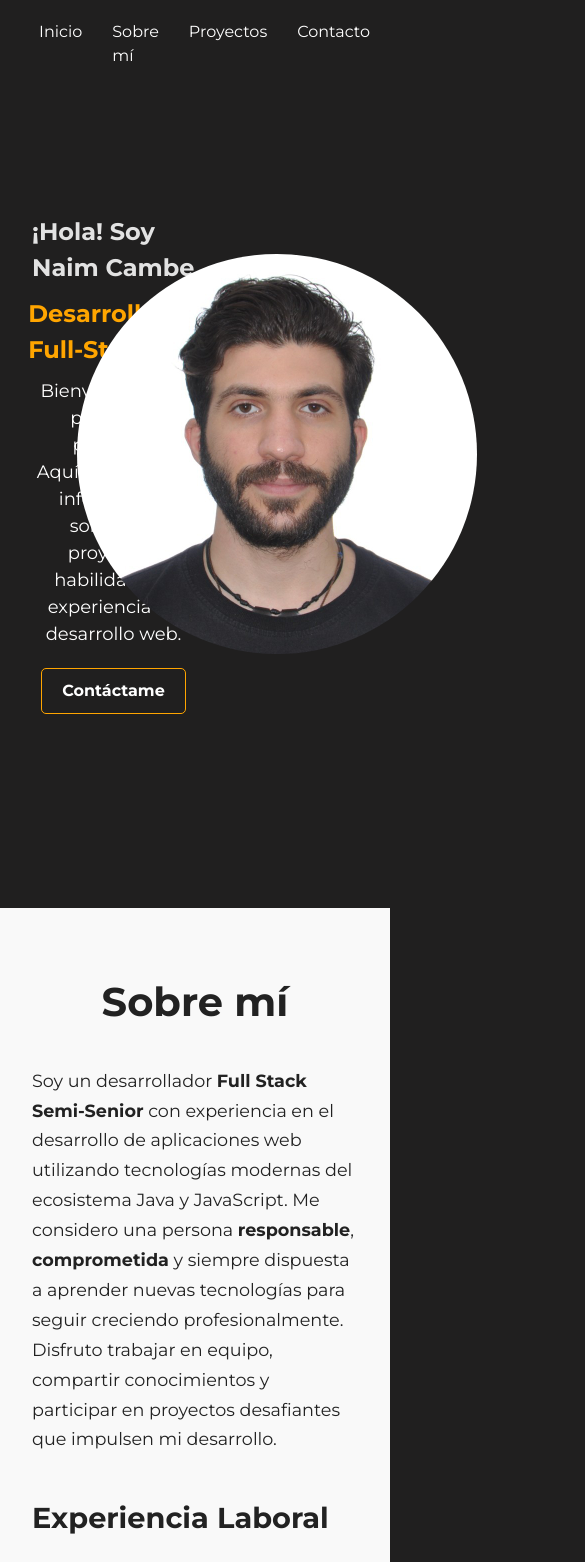
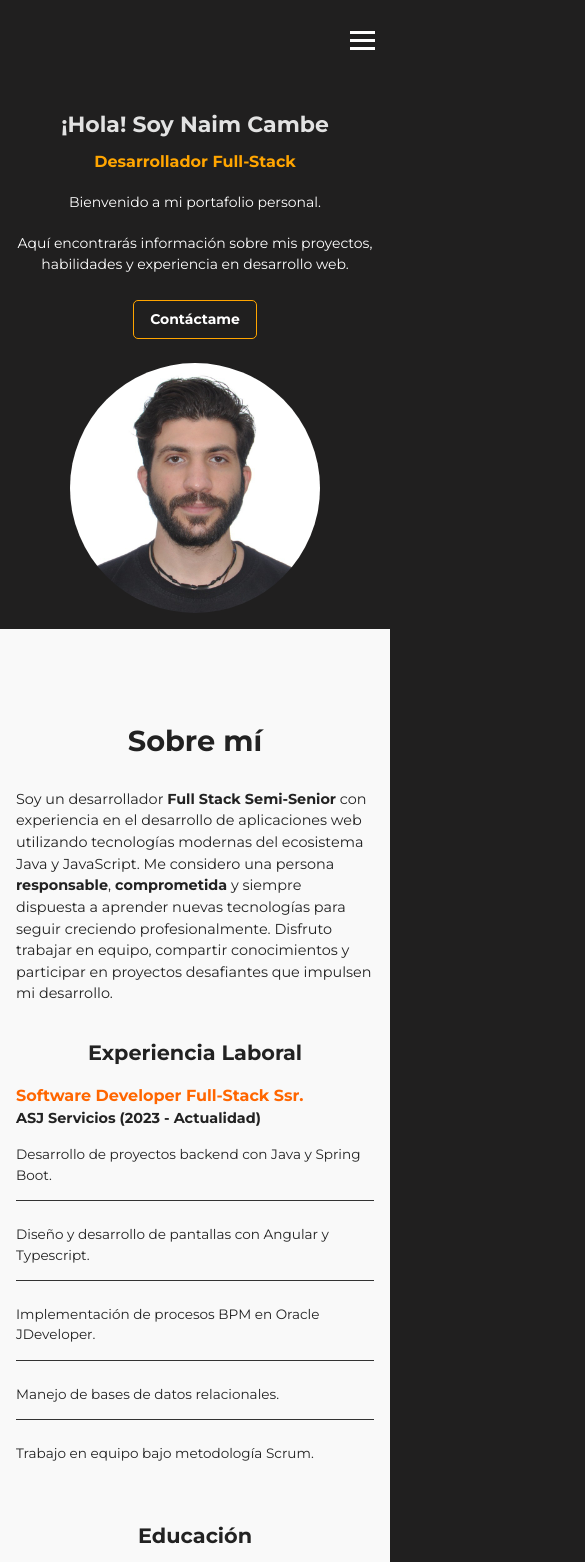
Before and after one commit to NaimJG/my-portfolio, a React (Vite) app in the folder mi-portfolio/: page / in a window 390 px wide. Shown: the top 1562 px of the page, 585 px wide, since content can reach past the window. Built offline with nearby package versions, Linux system fonts and the light colour scheme.

Commit message:
Ajustes en estilos responsive para dispositivos móviles

```diff
--- a/mi-portfolio/src/components/Footer.css
+++ b/mi-portfolio/src/components/Footer.css
@@ -9,6 +9,9 @@
 
 #footer a {
     margin: 0 1rem;
+    color: white;
+    text-decoration: none;
+    transition: color 0.3s ease;
 }
 
 #footer a:hover {
@@ -23,3 +26,74 @@
 #footer .social-links a {
     margin: 0 0.5rem;
 }
+
+#footer p {
+    color: white;
+    margin: 0;
+    font-size: 0.95rem;
+}
+
+/* Responsive para tablets y dispositivos medianos (hasta 768px) */
+@media (max-width: 768px) {
+    #footer {
+        padding: 1.5rem 1rem;
+    }
+
+    #footer p {
+        font-size: 0.9rem;
+    }
+
+    #footer nav {
+        margin-top: 0.8rem;
+    }
+
+    #footer a {
+        margin: 0 0.75rem;
+        font-size: 0.95rem;
+    }
+
+    #footer .social-links {
+        margin-top: 0.8rem;
+    }
+
+    #footer .social-links a {
+        margin: 0 0.4rem;
+    }
+}
+
+/* Responsive para móviles (hasta 480px) */
+@media (max-width: 480px) {
+    #footer {
+        padding: 1.2rem 0.75rem;
+    }
+
+    #footer p {
+        font-size: 0.85rem;
+        line-height: 1.4;
+    }
+
+    #footer nav,
+    #footer .social-links {
+        display: flex;
+        flex-direction: column;
+        gap: 0.5rem;
+    }
+
+    #footer nav {
+        margin-top: 1rem;
+    }
+
+    #footer a {
+        margin: 0;
+        font-size: 0.9rem;
+        display: block;
+    }
+
+    #footer .social-links {
+        margin-top: 0.8rem;
+    }
+
+    #footer .social-links a {
+        margin: 0;
+    }
+}
--- a/mi-portfolio/src/components/Header.css
+++ b/mi-portfolio/src/components/Header.css
@@ -14,6 +14,24 @@
 .logo {
     width: 50px;
     height: 50px;
+}
+
+.hamburger {
+    display: none;
+    flex-direction: column;
+    background: none;
+    border: none;
+    cursor: pointer;
+    gap: 5px;
+    padding: 0;
+}
+
+.hamburger-line {
+    width: 25px;
+    height: 3px;
+    background-color: white;
+    transition: all 0.3s ease;
+    display: block;
 }
 
 ul {
@@ -57,3 +75,54 @@ a {
 ul li:hover a {
   color: orange;
 }
+
+/* Responsive para tablets y dispositivos medianos (hasta 768px) */
+@media (max-width: 768px) {
+    .navbar {
+        padding: 15px;
+    }
+
+    .hamburger {
+        display: flex;
+    }
+
+    .navList {
+        position: absolute;
+        top: 70px;
+        left: 0;
+        width: 100%;
+        background-color: #201f1f;
+        max-height: 0;
+        overflow: hidden;
+        transition: max-height 0.3s ease;
+    }
+
+    .navList.open {
+        max-height: 300px;
+        box-shadow: 0 4px 8px rgba(0, 0, 0, 0.2);
+    }
+
+    ul {
+        flex-direction: column;
+        gap: 0;
+        padding: 20px;
+    }
+
+    ul li {
+        padding: 15px 0;
+        padding-bottom: 15px;
+        border-bottom: 1px solid #333;
+    }
+
+    ul li::after {
+        display: none;
+    }
+
+    ul li:hover a {
+        color: orange;
+    }
+
+    ul li:last-child {
+        border-bottom: none;
+    }
+}
--- a/mi-portfolio/src/components/Header.jsx
+++ b/mi-portfolio/src/components/Header.jsx
@@ -1,20 +1,37 @@
 import { Link } from "react-router-dom";
+import { useState } from "react";
 import "./Header.css";
 
 function Header() {
+  const [isMenuOpen, setIsMenuOpen] = useState(false);
+
+  const toggleMenu = () => {
+    setIsMenuOpen(!isMenuOpen);
+  };
+
+  const closeMenu = () => {
+    setIsMenuOpen(false);
+  };
+
   return (
     <header>
       <nav className="navbar">
         <div className="logo">
+        </div>
 
-        </div>
-        <div className="navList">
-            <ul>
-                <li><a href="#home">Inicio</a></li>
-                <li><a href="#about">Sobre mí</a></li>
-                <li><a href="#projects">Proyectos</a></li>
-                <li><a href="#contact">Contacto</a></li>
-            </ul>
+        <button className="hamburger" onClick={toggleMenu} aria-label="Menú">
+          <span className={`hamburger-line ${isMenuOpen ? "open" : ""}`}></span>
+          <span className={`hamburger-line ${isMenuOpen ? "open" : ""}`}></span>
+          <span className={`hamburger-line ${isMenuOpen ? "open" : ""}`}></span>
+        </button>
+
+        <div className={`navList ${isMenuOpen ? "open" : ""}`}>
+          <ul>
+            <li><a href="#home" onClick={closeMenu}>Inicio</a></li>
+            <li><a href="#about" onClick={closeMenu}>Sobre mí</a></li>
+            <li><a href="#projects" onClick={closeMenu}>Proyectos</a></li>
+            <li><a href="#contact" onClick={closeMenu}>Contacto</a></li>
+          </ul>
         </div>
       </nav>
     </header>
--- a/mi-portfolio/src/sections/About.css
+++ b/mi-portfolio/src/sections/About.css
@@ -70,3 +70,112 @@
     transform: scale(1.5);
     transition: transform 0.3s ease;
 }
+
+/* Responsive para tablets y dispositivos medianos (hasta 768px) */
+@media (max-width: 768px) {
+    #about {
+        padding: 3rem 1.5rem;
+        min-height: auto;
+        padding-top: 100px;
+    }
+
+    #about h1 {
+        font-size: 2rem;
+    }
+
+    #about p {
+        max-width: 100%;
+        font-size: 1rem;
+    }
+
+    .about-content section {
+        margin-bottom: 1.5rem;
+    }
+
+    .about-content h2 {
+        font-size: 1.5rem;
+        margin-bottom: 0.8rem;
+        text-align: center;
+    }
+
+    .job-experience h3 {
+        font-size: 1.1rem;
+    }
+
+    .job-experience p {
+        font-size: 0.95rem;
+    }
+
+    .about-content ul {
+        padding: 0px;
+    }
+
+    .about-content ul li {
+        font-size: 0.95rem;
+    }
+
+    .tools-list {
+        gap: 0.8rem;
+    }
+
+    .tool-icon {
+        width: 35px;
+        height: 35px;
+        margin-right: 5px;
+    }
+}
+
+/* Responsive para móviles (hasta 480px) */
+@media (max-width: 480px) {
+    #about {
+        padding: 1.5rem 1rem;
+        padding-top: 90px;
+    }
+
+    #about h1 {
+        font-size: 1.8rem;
+        margin-bottom: 0.8rem;
+    }
+
+    #about p {
+        font-size: 0.9rem;
+        line-height: 1.5;
+    }
+
+    .about-content section {
+        margin-bottom: 1rem;
+    }
+
+    .about-content h2 {
+        font-size: 1.3rem;
+        margin-bottom: 0.6rem;
+    }
+
+    .job-experience h3 {
+        font-size: 1rem;
+    }
+
+    .job-experience p {
+        font-size: 0.85rem;
+    }
+
+    .about-content ul li {
+        font-size: 0.85rem;
+        margin-bottom: 0.5rem;
+    }
+
+    .tools-list {
+        gap: 0.6rem;
+        justify-content: center;
+    }
+
+    .tool-icon {
+        width: 30px;
+        height: 30px;
+        margin-right: 0;
+    }
+
+    .tool-icon:hover {
+        transform: scale(1.3);
+    }
+}
--- a/mi-portfolio/src/sections/Contact.css
+++ b/mi-portfolio/src/sections/Contact.css
@@ -31,6 +31,7 @@
     background-color: #fff;
     padding: 2rem;
     border-radius: 1rem;
+    box-sizing: border-box;
     box-shadow: 0 4px 10px rgba(0, 0, 0, 0.1);
 }
 
@@ -82,3 +83,66 @@
     min-height: 100px;
     overflow: auto;
 }
+
+@media (max-width: 768px) {
+    #contact {
+        padding: 3rem 1.5rem;
+    }
+
+    #contact form {
+        padding: 1.8rem;
+    }
+
+    #contact input,
+    #contact textarea {
+        font-size: 0.95rem;
+        padding: 0.75rem;
+    }
+
+    #contact button {
+        padding: 0.9rem;
+        font-size: 0.95rem;
+    }
+}
+
+@media (max-width: 480px) {
+    #contact {
+        padding: 2rem 1rem;
+    }
+
+    #contact h1 {
+        font-size: 2rem;
+        margin-bottom: 0.8rem;
+    }
+
+    #contact form {
+        padding: 1.2rem;
+        gap: 1rem;
+        box-shadow: none;
+        border-radius: 1rem;
+    }
+
+    #contact .form-group {
+        width: 100%;
+    }
+
+    #contact label {
+        font-size: 0.95rem;
+    }
+
+    #contact input,
+    #contact textarea {
+        padding: 0.75rem;
+        font-size: 0.95rem;
+    }
+
+    #contact textarea {
+        min-height: 120px;
+    }
+
+    #contact button {
+        width: 100%;
+        padding: 0.95rem;
+        font-size: 0.95rem;
+    }
+}
--- a/mi-portfolio/src/sections/Home.css
+++ b/mi-portfolio/src/sections/Home.css
@@ -62,3 +62,75 @@
     border-radius: 50%;
     object-fit: cover;
 }
+
+/* Responsive para tablets y dispositivos medianos (hasta 768px) */
+@media (max-width: 768px) {
+    #home {
+        flex-direction: column;
+        padding: 2rem 1.5rem;
+        height: auto;
+        gap: 2rem;
+        padding-top: 100px;
+    }
+
+    .home-text {
+        width: 100%;
+    }
+
+    .home-text h1 {
+        font-size: 28px;
+    }
+
+    .home-text h2 {
+        font-size: 20px;
+    }
+
+    .home-text p {
+        font-size: 16px;
+        margin: 15px 0;
+    }
+
+    .home-image {
+        width: 100%;
+    }
+
+    .home-image img {
+        width: 300px;
+        height: 300px;
+    }
+}
+
+/* Responsive para móviles (hasta 480px) */
+@media (max-width: 480px) {
+    #home {
+        padding: 1rem;
+        padding-top: 90px;
+        gap: 1.5rem;
+    }
+
+    .home-text h1 {
+        font-size: 22px;
+    }
+
+    .home-text h2 {
+        font-size: 16px;
+        margin-bottom: 8px;
+    }
+
+    .home-text p {
+        font-size: 14px;
+        margin: 10px 0;
+        max-width: 100%;
+    }
+
+    .home-text .btn {
+        padding: 8px 16px;
+        font-size: 14px;
+        margin-top: 15px;
+    }
+
+    .home-image img {
+        width: 250px;
+        height: 250px;
+    }
+}
--- a/mi-portfolio/src/sections/Projects.css
+++ b/mi-portfolio/src/sections/Projects.css
@@ -18,6 +18,7 @@
     flex-direction: column;
     gap: 2rem;
     justify-content: center;
+    width: 100%;
 }
 
 .project-card {
@@ -27,21 +28,17 @@
     width: 100%;
     max-width: 1300px;
     align-items: center;
+    gap: 2rem;
+    box-sizing: border-box;
     padding: 1rem;
 }
 
 .project-card h2 {
     color: orange;
-    margin-bottom: 0;
+    margin-bottom: 0.75rem;
 }
 
-.project-content-left {
-    display: flex;
-    flex-direction: column;
-    align-items: center;
-    width: 50%;
-}
-
+.project-content-left,
 .project-content-right {
     display: flex;
     flex-direction: column;
@@ -51,14 +48,18 @@
 
 .project-card p {
     font-size: 18px;
+    line-height: 1.7;
+    text-align: center;
 }
 
 .project-card a {
-    margin: 0 1rem;
+    margin: 1rem 0 0;
     padding: 10px 20px;
     border: 1px solid orange;
     border-radius: 5px;
     transition: background-color 0.3s ease;
+    color: white;
+    text-decoration: none;
 }
 
 .project-card a:hover {
@@ -67,7 +68,8 @@
 }
 
 .project-card img {
-    width:600px;
+    width: 100%;
+    max-width: 600px;
     border-radius: 8px;
     transition: all 0.3s ease-in-out;
 }
@@ -76,3 +78,83 @@
     cursor: pointer;
     transform: scale(1.05);
 }
+
+@media (max-width: 992px) {
+    #projects {
+        padding: 3rem 1.5rem;
+    }
+
+    .project-card {
+        gap: 1.5rem;
+    }
+
+    .project-card p {
+        font-size: 17px;
+    }
+
+    .project-card img {
+        max-width: 500px;
+    }
+}
+
+@media (max-width: 768px) {
+    #projects {
+        padding: 2.5rem 1.2rem;
+    }
+
+    .project-card {
+        flex-direction: column;
+        align-items: stretch;
+    }
+
+    .project-content-left,
+    .project-content-right {
+        width: 100%;
+    }
+
+    .project-card p {
+        text-align: left;
+    }
+
+    .project-card img {
+        max-width: 100%;
+        height: auto;
+    }
+}
+
+@media (max-width: 480px) {
+    #projects {
+        padding: 1.2rem 0.8rem;
+    }
+
+    #projects h1 {
+        font-size: 2rem;
+        margin-bottom: 1rem;
+    }
+
+    .projects-container {
+        gap: 1.25rem;
+    }
+
+    .project-card {
+        gap: 0.75rem;
+        padding: 0.75rem 0.8rem;
+        border-radius: 12px;
+        background: rgba(255, 255, 255, 0.04);
+    }
+
+    .project-card p {
+        font-size: 16px;
+        line-height: 1.6;
+    }
+
+    .project-card a {
+        width: fit-content;
+        padding: 10px 18px;
+        font-size: 14px;
+    }
+
+    .project-card img {
+        border-radius: 8px;
+    }
+}
```
